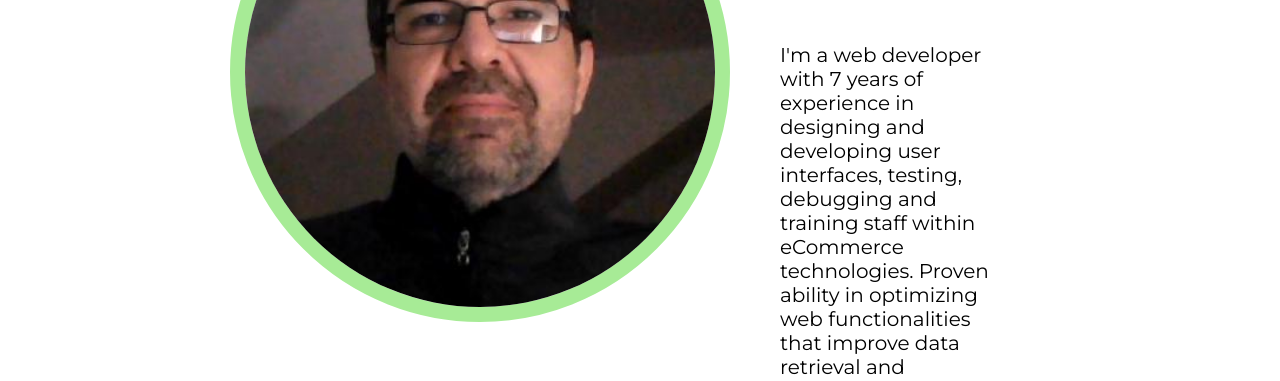
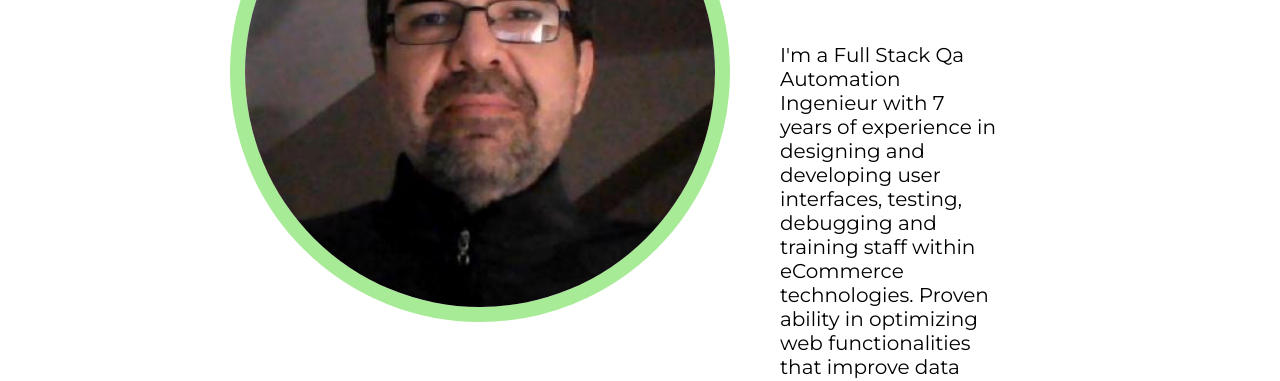
Before and after one commit to cetineronur/html-Css, a plain HTML site: page index.html in a window 1280 px wide. Shown: the part 413-794 px from the top of the page. Drawn offline with Linux system fonts and the light colour scheme.

Commit message:
16.01.2022

```diff
--- a/index.html
+++ b/index.html
@@ -31,7 +31,7 @@
             <div class="description">
                 <h1>Onur Cetiner</h1>
                 <p>
-                    I'm a web developer with 7 years of experience in designing and
+                    I'm a Full Stack Qa Automation Ingenieur with 7 years of experience in designing and
                     developing user interfaces, testing, debugging and training staff
                     within eCommerce technologies. Proven ability in optimizing web
                     functionalities that improve data retrieval and workflow
```
